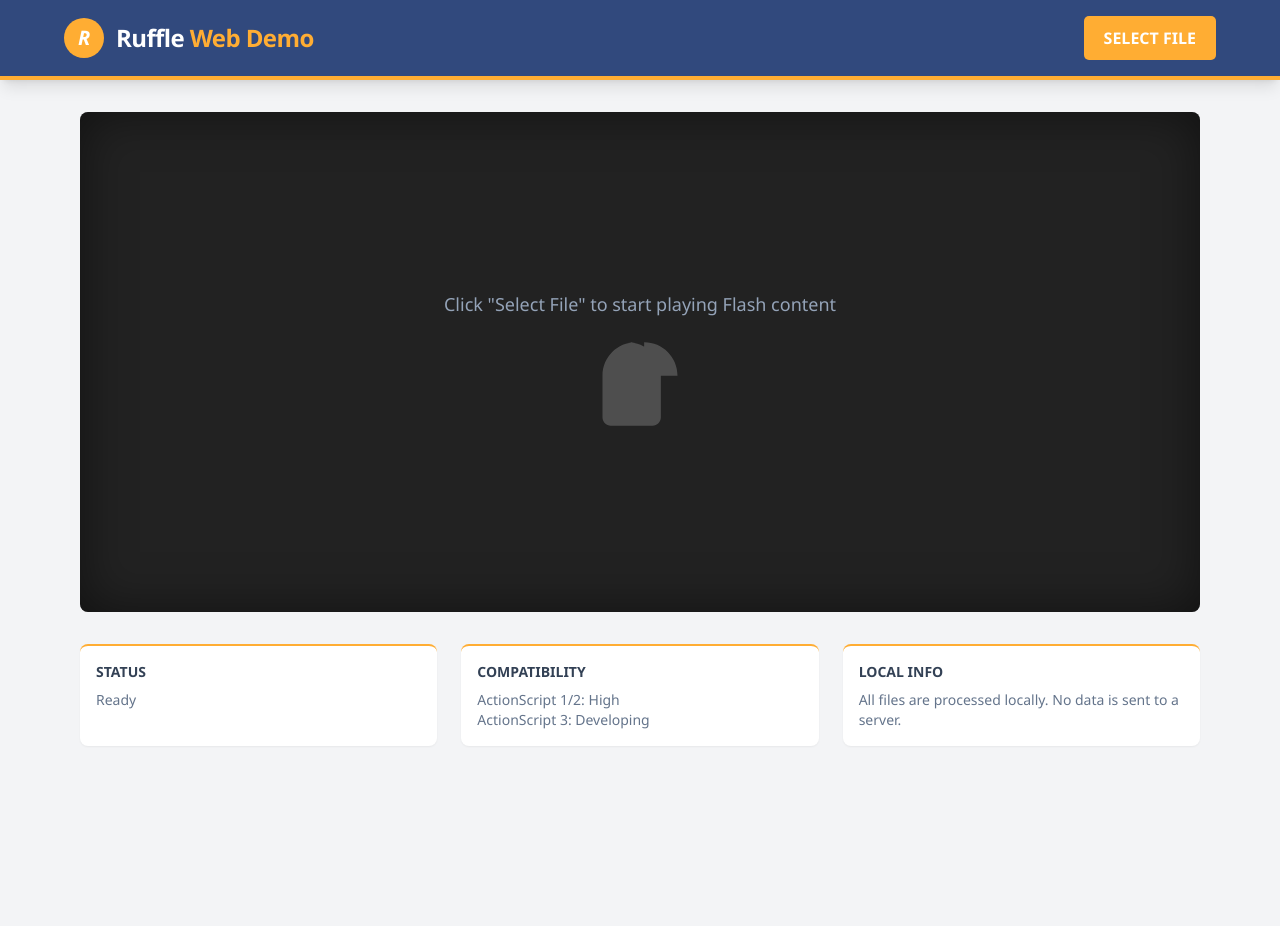
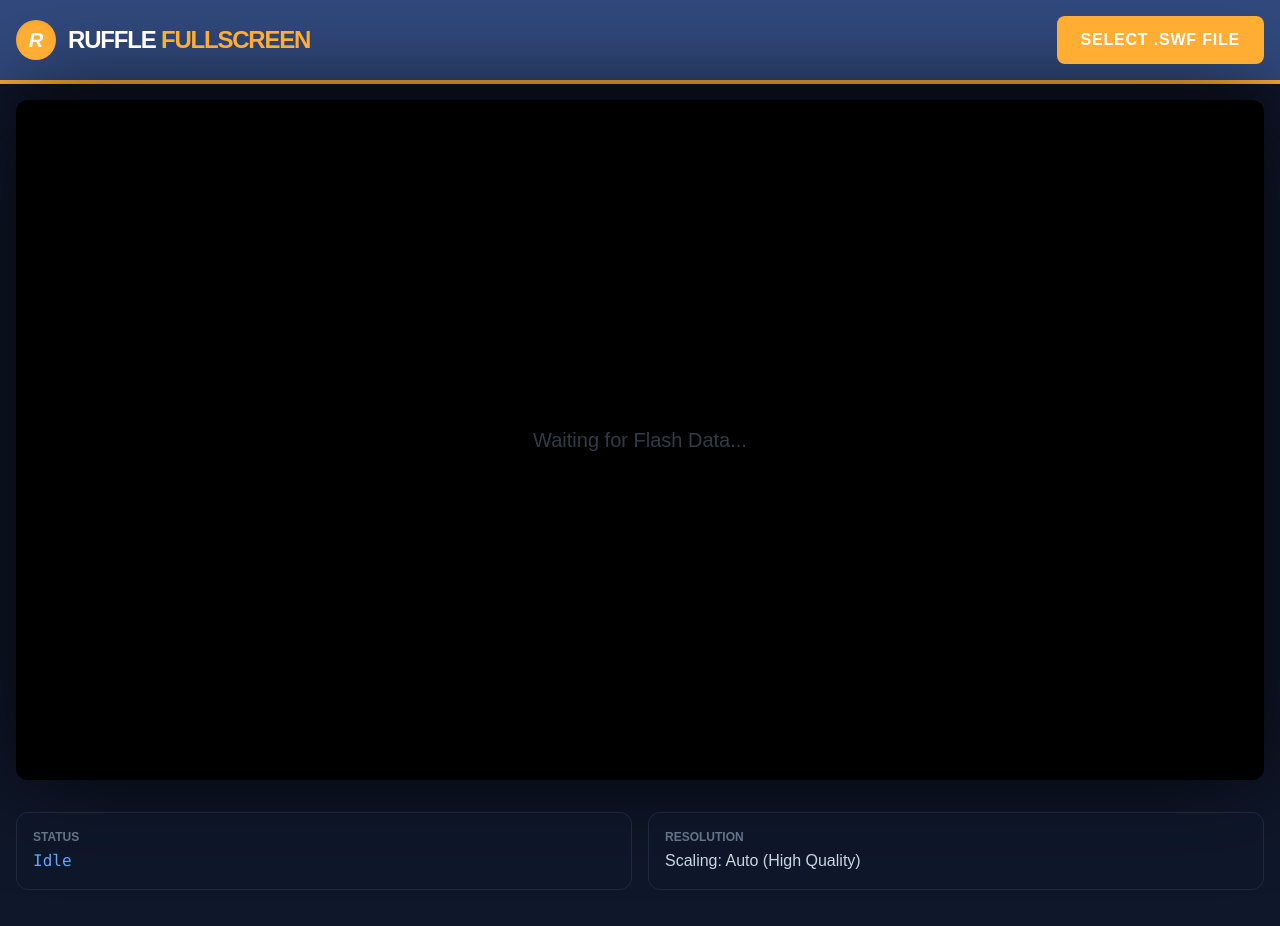
Before and after one commit to hazzatazza/ruffle, a website: page index.html in a window 1280 px wide. Before the commit the page ends 826 px from the top, so only its background shows below. Drawn offline with nearby package versions, Linux system fonts and the light colour scheme.

Commit message:
Update index.html

```diff
--- a/index.html
+++ b/index.html
@@ -3,7 +3,7 @@
 <head>
     <meta charset="UTF-8">
     <meta name="viewport" content="width=device-width, initial-scale=1.0">
-    <title>Ruffle Web Demo</title>
+    <title>Ruffle Web Demo - Big Screen</title>
     <script src="https://cdn.tailwindcss.com"></script>
     <script src="ruffle.js"></script>
     <style>
@@ -11,74 +11,72 @@
             --ruffle-orange: #ffad33;
             --ruffle-blue: #31497d;
         }
-        body { background-color: #f3f4f6; color: #1f2937; font-family: 'Segoe UI', Tahoma, Geneva, Verdana, sans-serif; }
+        body { background-color: #0f172a; color: #f8fafc; font-family: sans-serif; overflow-x: hidden; }
 
-        /* The signature Ruffle Header */
         header { background-color: var(--ruffle-blue); border-bottom: 4px solid var(--ruffle-orange); }
 
-        /* The Player Area */
+        /* The Player Area - Now scales to almost full height */
         #player-container {
-            background-color: #222;
-            box-shadow: inset 0 0 50px rgba(0,0,0,0.5);
-            min-height: 500px;
-            border-radius: 8px;
+            background-color: #000;
+            box-shadow: 0 0 100px rgba(0,0,0,0.8);
+            height: 85vh; /* Increased height significantly */
+            width: 100%;
+            border-radius: 12px;
             overflow: hidden;
             display: flex;
             align-items: center;
             justify-content: center;
+            margin-bottom: 2rem;
         }
 
-        /* Button Styling */
+        /* Force Ruffle to be absolute unit */
+        ruffle-player {
+            width: 100% !important;
+            height: 100% !important;
+        }
+
         .ruffle-btn {
             background-color: var(--ruffle-orange);
             color: #fff;
-            padding: 10px 20px;
-            font-weight: bold;
-            border-radius: 5px;
+            padding: 12px 24px;
+            font-weight: 800;
+            border-radius: 8px;
             cursor: pointer;
-            transition: transform 0.1s;
+            text-transform: uppercase;
+            letter-spacing: 0.05em;
         }
-        .ruffle-btn:hover { filter: brightness(1.1); }
-        .ruffle-btn:active { transform: scale(0.98); }
     </style>
 </head>
 <body class="min-h-screen">
 
-    <header class="p-4 shadow-lg mb-8">
-        <div class="max-w-6xl mx-auto flex justify-between items-center">
+    <header class="p-4 shadow-2xl mb-4">
+        <div class="max-w-[1800px] mx-auto flex justify-between items-center">
             <div class="flex items-center gap-3">
-                <div class="w-10 h-10 bg-[#ffad33] rounded-full flex items-center justify-center font-bold text-white text-xl italic">R</div>
-                <h1 class="text-white text-2xl font-bold tracking-tight">Ruffle <span class="text-[#ffad33]">Web Demo</span></h1>
+                <div class="w-10 h-10 bg-[#ffad33] rounded-full flex items-center justify-center font-bold text-white text-xl italic shadow-inner">R</div>
+                <h1 class="text-white text-2xl font-black tracking-tighter uppercase">Ruffle <span class="text-[#ffad33]">Fullscreen</span></h1>
             </div>
             <label class="ruffle-btn">
-                SELECT FILE
+                SELECT .SWF FILE
                 <input type="file" id="file-input" accept=".swf" class="hidden">
             </label>
         </div>
     </header>
 
-    <main class="max-w-6xl mx-auto px-4">
+    <main class="max-w-[1800px] mx-auto px-4">
         <div id="player-container">
             <div id="overlay-text" class="text-center">
-                <p class="text-slate-400 text-lg mb-4">Click "Select File" to start playing Flash content</p>
-                <div class="opacity-20 flex justify-center">
-                     <svg width="100" height="100" viewBox="0 0 24 24" fill="white"><path d="M13 2v8h8c0-4.42-3.58-8-8-8zM11 2c-4.42 0-8 3.58-8 8v10c0 1.1.9 2 2 2h10c1.1 0 2-.9 2-2V10c0-4.42-3.58-8-8-8z"/></svg>
-                </div>
+                <p class="text-slate-500 text-xl font-medium animate-pulse">Waiting for Flash Data...</p>
             </div>
         </div>
 
-        <div class="mt-8 grid grid-cols-1 md:grid-cols-3 gap-6 text-sm text-slate-500 pb-20">
-            <div class="bg-white p-4 rounded-lg shadow-sm border-t-2 border-[#ffad33]">
-                <h3 class="font-bold text-slate-700 mb-2 uppercase">Status</h3>
-                <p id="status">Ready</p>
+        <div class="grid grid-cols-1 md:grid-cols-2 gap-4 pb-10">
+            <div class="bg-slate-900/50 p-4 rounded-xl border border-slate-800">
+                <p class="text-xs text-slate-500 uppercase font-bold mb-1">Status</p>
+                <p id="status" class="text-blue-400 font-mono">Idle</p>
             </div>
-            <div class="bg-white p-4 rounded-lg shadow-sm border-t-2 border-[#ffad33]">
-                <h3 class="font-bold text-slate-700 mb-2 uppercase">Compatibility</h3>
-                <p>ActionScript 1/2: High<br>ActionScript 3: Developing</p>
-            </div>
-            <div class="bg-white p-4 rounded-lg shadow-sm border-t-2 border-[#ffad33]">
-                <h3 class="font-bold text-slate-700 mb-2 uppercase">Local Info</h3>
-                <p>All files are processed locally. No data is sent to a server.</p>
+            <div class="bg-slate-900/50 p-4 rounded-xl border border-slate-800">
+                <p class="text-xs text-slate-500 uppercase font-bold mb-1">Resolution</p>
+                <p class="text-slate-300">Scaling: Auto (High Quality)</p>
             </div>
         </div>
     </main>
@@ -91,7 +89,7 @@
         fileInput.addEventListener('change', (e) => {
             const file = e.target.files[0];
             if (file) {
-                statusText.innerText = "Loading " + file.name + "...";
+                statusText.innerText = "Initializing " + file.name;
 
                 const reader = new FileReader();
                 reader.onload = (res) => {
@@ -101,8 +99,15 @@
                     container.innerHTML = "";
                     container.appendChild(player);
 
-                    player.load({ data: res.target.result });
-                    statusText.innerText = "Running: " + file.name;
+                    // Config settings for best visual scaling
+                    player.load({
+                        data: res.target.result,
+                        backgroundColor: "#000000",
+                        letterbox: "on",
+                        quality: "high"
+                    });
+
+                    statusText.innerText = "Research Active: " + file.name;
                 };
                 reader.readAsArrayBuffer(file);
             }
```
